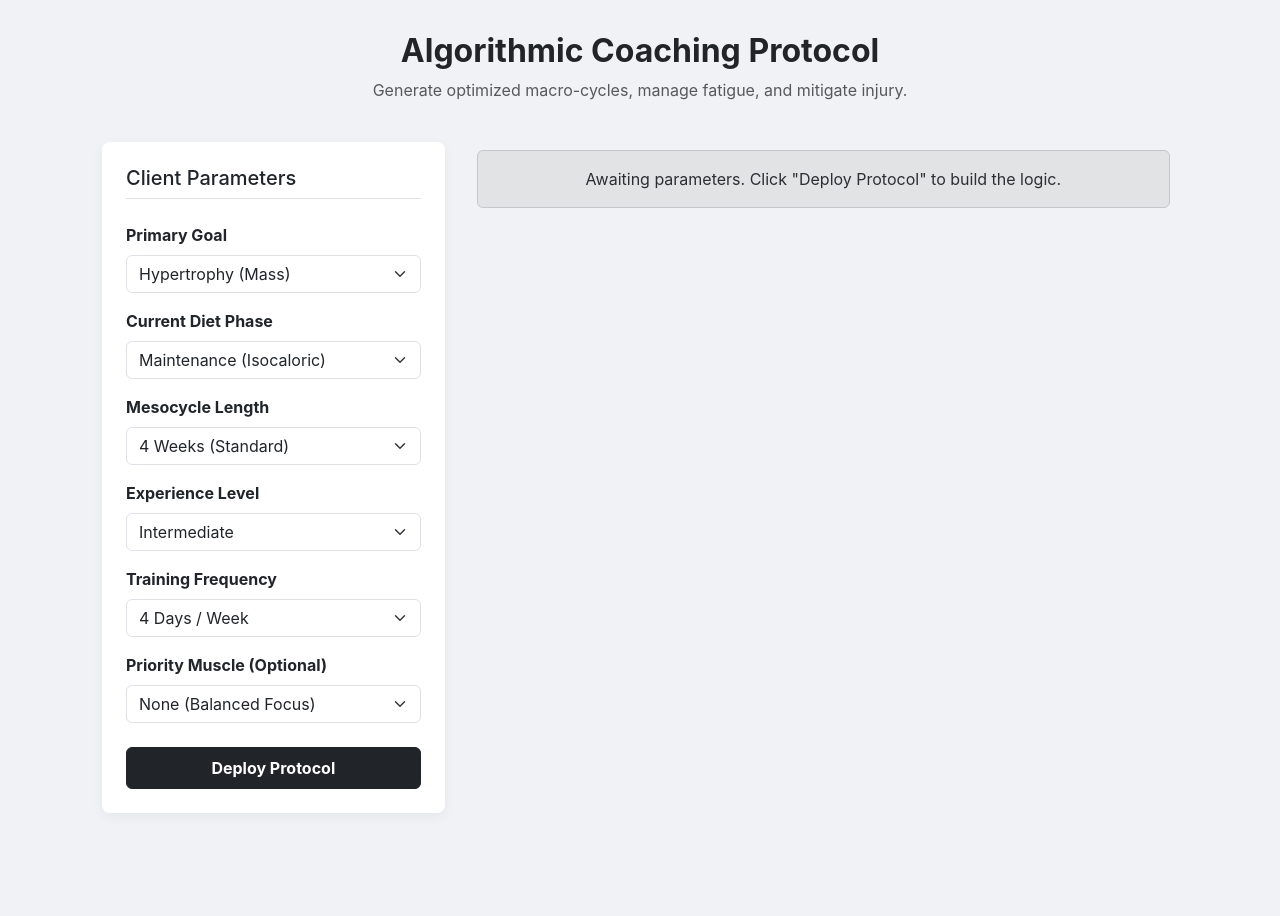
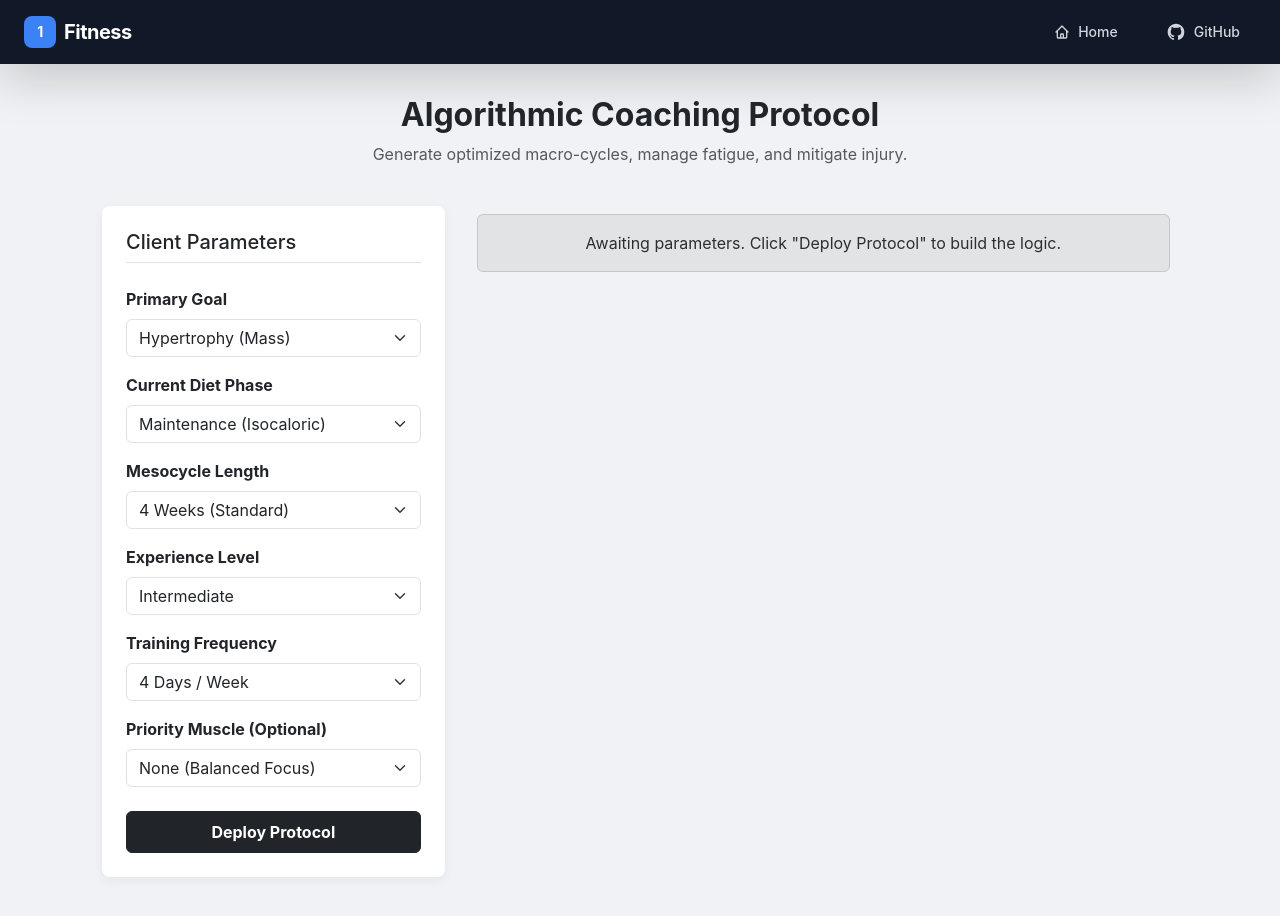
Before and after one commit to Code-Lifter/Fitness, a plain HTML site: page stretching.html in a window 1280 px wide. Before the commit the page ends 869 px from the top, so only its background shows below. Drawn offline with nearby package versions, Linux system fonts and the light colour scheme.

Commit message:
Load shared nav.html on all tool pages
Adds the nav placeholder + fetch to cardio, hypertrophy-plan, stretching,
timer and workout-sheet. Stretching (Bootstrap) gets Tailwind scoped to
the navbar only.

Co-Authored-By: Claude Opus 5.5 <noreply@anthropic.com>

```diff
--- a/stretching.html
+++ b/stretching.html
@@ -17,8 +17,20 @@
         .progression-block { background-color: #f8f9fa; border-left: 3px solid #0d6efd; padding: 0.75rem; margin-top: 0.5rem; border-radius: 0 4px 4px 0; font-family: monospace; font-size: 0.9rem;}
         .deload-row { color: #6c757d; font-style: italic; }
     </style>
+    <!-- Tailwind for the shared navbar only (scoped so it doesn't clash with Bootstrap) -->
+    <script src="https://cdn.tailwindcss.com"></script>
+    <script>
+        tailwind.config = { important: '#nav-placeholder', corePlugins: { preflight: false, container: false } };
+    </script>
+    <style>
+        #nav-placeholder a { text-decoration: none; }
+        @media print { #nav-placeholder { display: none; } }
+    </style>
 </head>
 <body>
+
+<div id="nav-placeholder" style="margin: -2rem -2rem 2rem;"></div>
+
 
 <div class="container app-container">
     <div class="row mb-4">
@@ -108,6 +120,14 @@
     </div>
 </div>
 
+<script>
+  // --- Navbar ---
+  fetch('nav.html')
+    .then(response => response.text())
+    .then(data => {
+      document.getElementById('nav-placeholder').innerHTML = data;
+    });
+</script>
 <script>
 // THE BRAIN (Weekly Volume Data)
 const brainJSON = {
```
Also changed, not shown: cardio.html (+11 -0 lines), hypertrophy-plan.html (+11 -0 lines), timer.html (+8 -0 lines), workout-sheet.html (+11 -0 lines).
